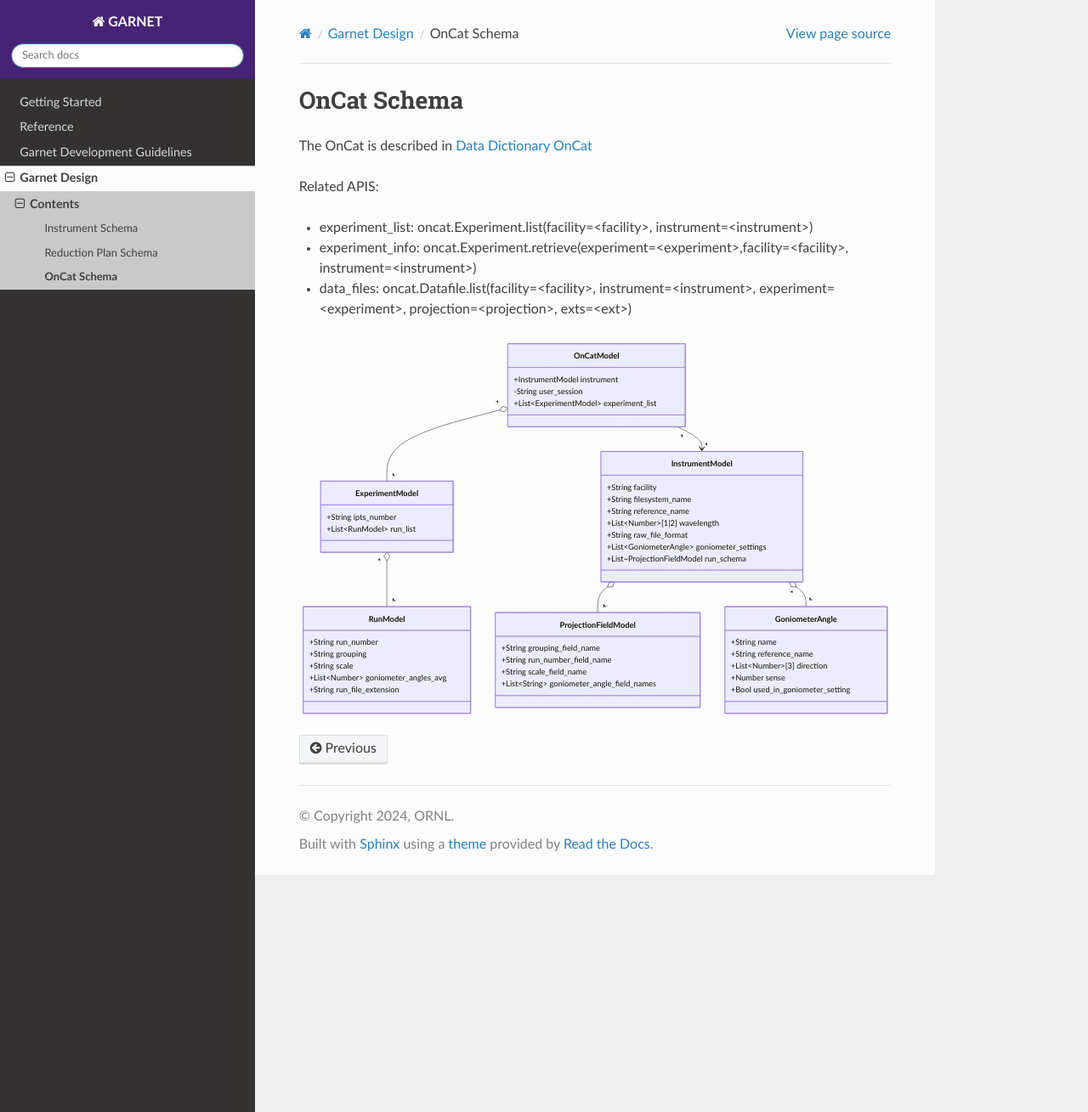
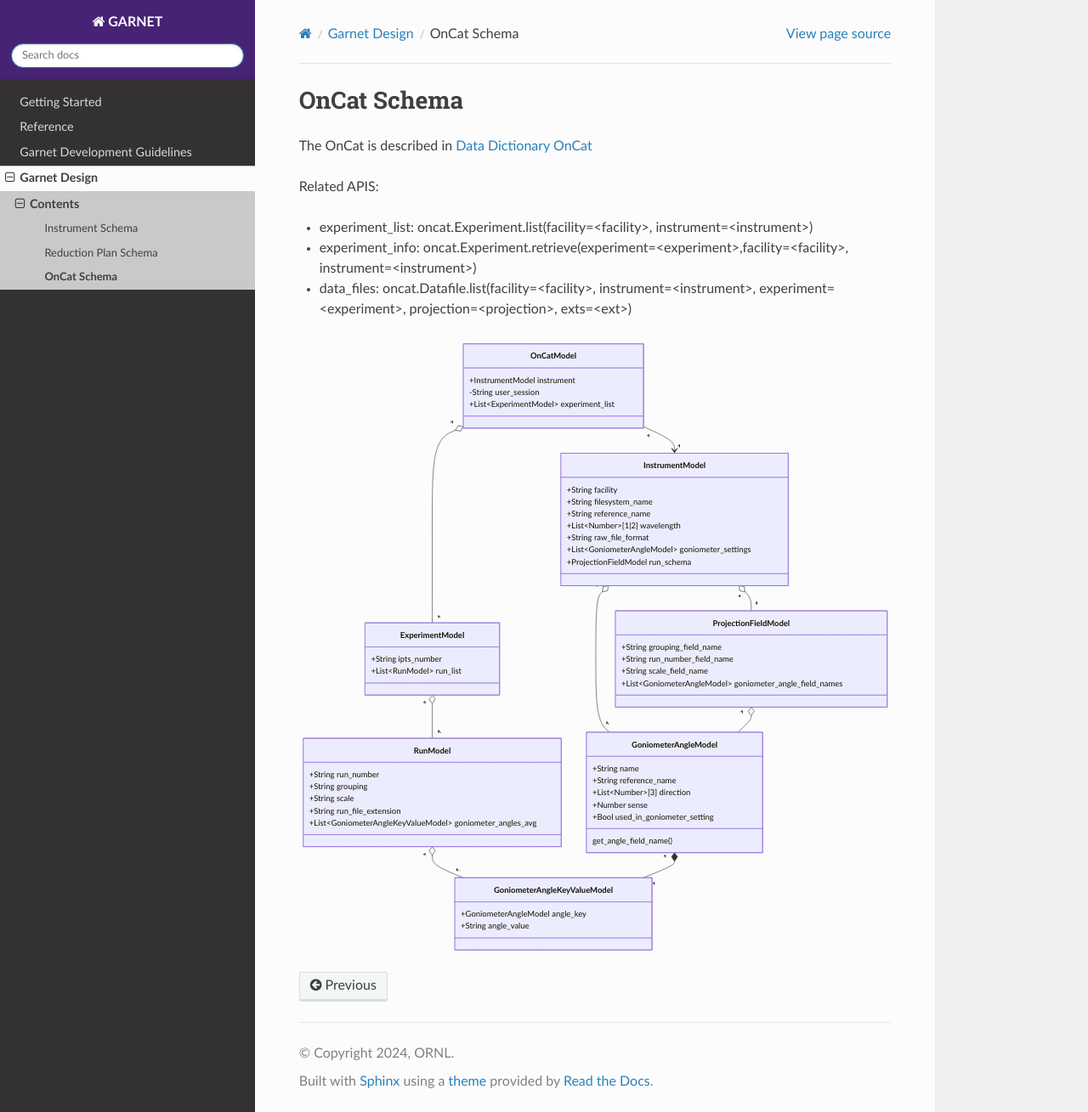
Before and after one commit to neutrons/garnet, a Sphinx documentation site: the page built from docs/source/design/oncat.rst, in a window 1280 px wide and 1309 px high. Shown: the whole window at 85% size. Built offline with Sphinx 7.4.7 and the Read the Docs theme 2.0.0, drawn with Linux system fonts in a browser that asks for light colours; the version number could not be read and is left out.

Commit message:
relationships separated

```diff
--- a/docs/source/design/oncat.rst
+++ b/docs/source/design/oncat.rst
@@ -16,8 +16,11 @@ Related APIS:
     OnCatModel "1" o--"N" ExperimentModel
     ExperimentModel "1" o--"N" RunModel
     OnCatModel "1" -->"1" InstrumentModel
-    InstrumentModel "1" o--"N" ProjectionFieldModel
-    InstrumentModel "1" o--"N" GoniometerAngle
+    InstrumentModel "1" o--"1" ProjectionFieldModel
+    InstrumentModel "1" o--"N" GoniometerAngleModel
+    ProjectionFieldModel "1" o--"N" GoniometerAngleModel
+    RunModel "1" o--"N" GoniometerAngleKeyValueModel
+    GoniometerAngleModel "1" *--"1" GoniometerAngleKeyValueModel
 
     class OnCatModel{
         +InstrumentModel instrument
@@ -32,18 +35,23 @@ Related APIS:
         +String reference_name
         +List~Number~[1|2] wavelength
         +String raw_file_format
-        +List~GoniometerAngle~ goniometer_settings
-        +List~ProjectionFieldModel run_schema
+        +List~GoniometerAngleModel~ goniometer_settings
+        +ProjectionFieldModel run_schema
 
     }
-
-    class GoniometerAngle{
+    class GoniometerAngleModel{
         +String name
         +String reference_name
         +List~Number~[3] direction
         +Number sense
         +Bool used_in_goniometer_setting
-
+        get_angle_field_name()
+    }
+    class ProjectionFieldModel{
+        +String grouping_field_name
+        +String run_number_field_name
+        +String scale_field_name
+        +List~GoniometerAngleModel~ goniometer_angle_field_names
     }
     class ExperimentModel{
         +String ipts_number
@@ -54,14 +62,11 @@ Related APIS:
         +String run_number
         +String grouping
         +String scale
-        +List~Number~ goniometer_angles_avg
         +String run_file_extension
+        +List~GoniometerAngleKeyValueModel~ goniometer_angles_avg
 
     }
-
-    class ProjectionFieldModel{
-        +String grouping_field_name
-        +String run_number_field_name
-        +String scale_field_name
-        +List~String~ goniometer_angle_field_names
+    class GoniometerAngleKeyValueModel{
+        +GoniometerAngleModel angle_key
+        +String angle_value
     }
```
Also changed, not shown: docs/source/design/instrument.rst (+8 -7 lines), docs/source/design/reduction_plan.rst (+5 -5 lines).
